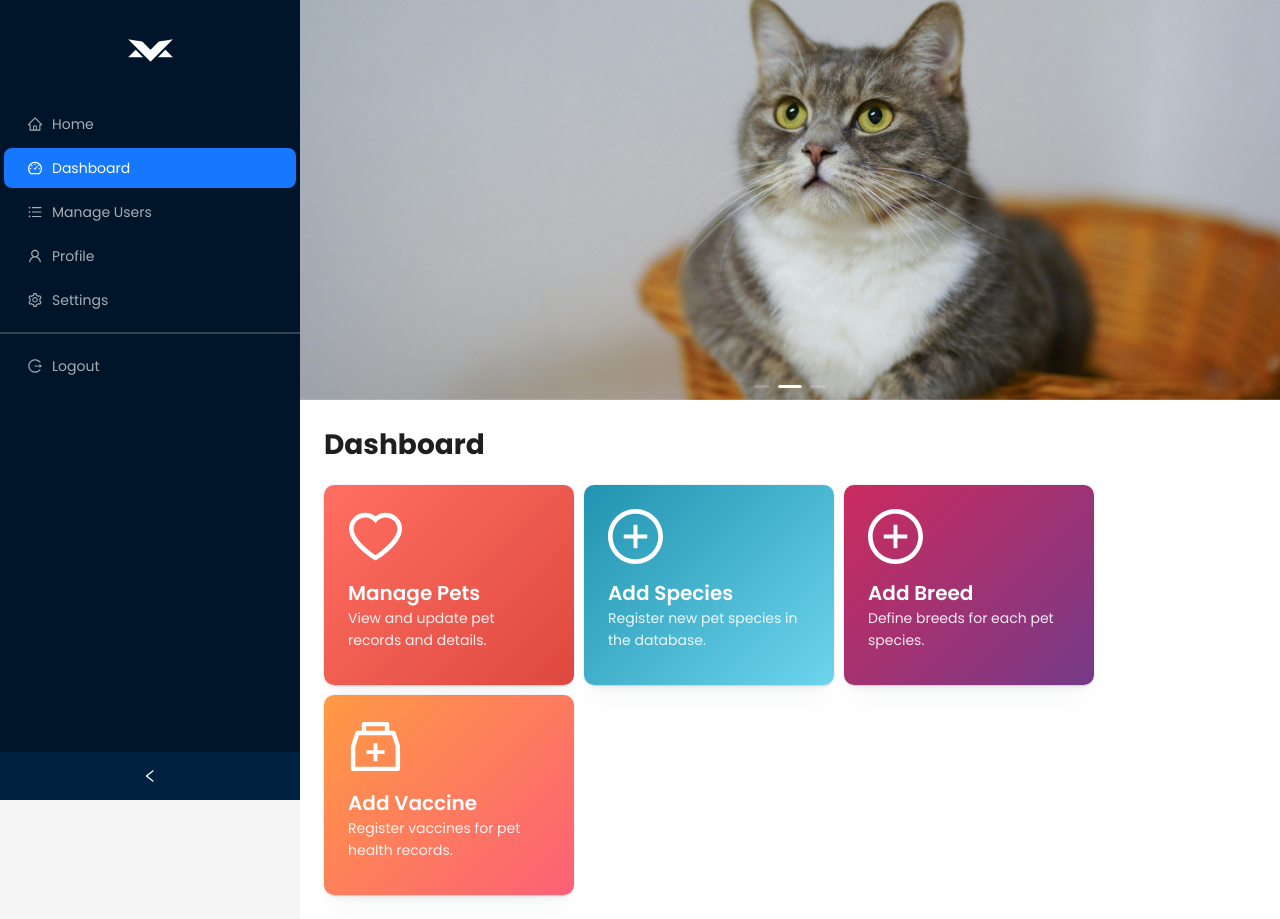
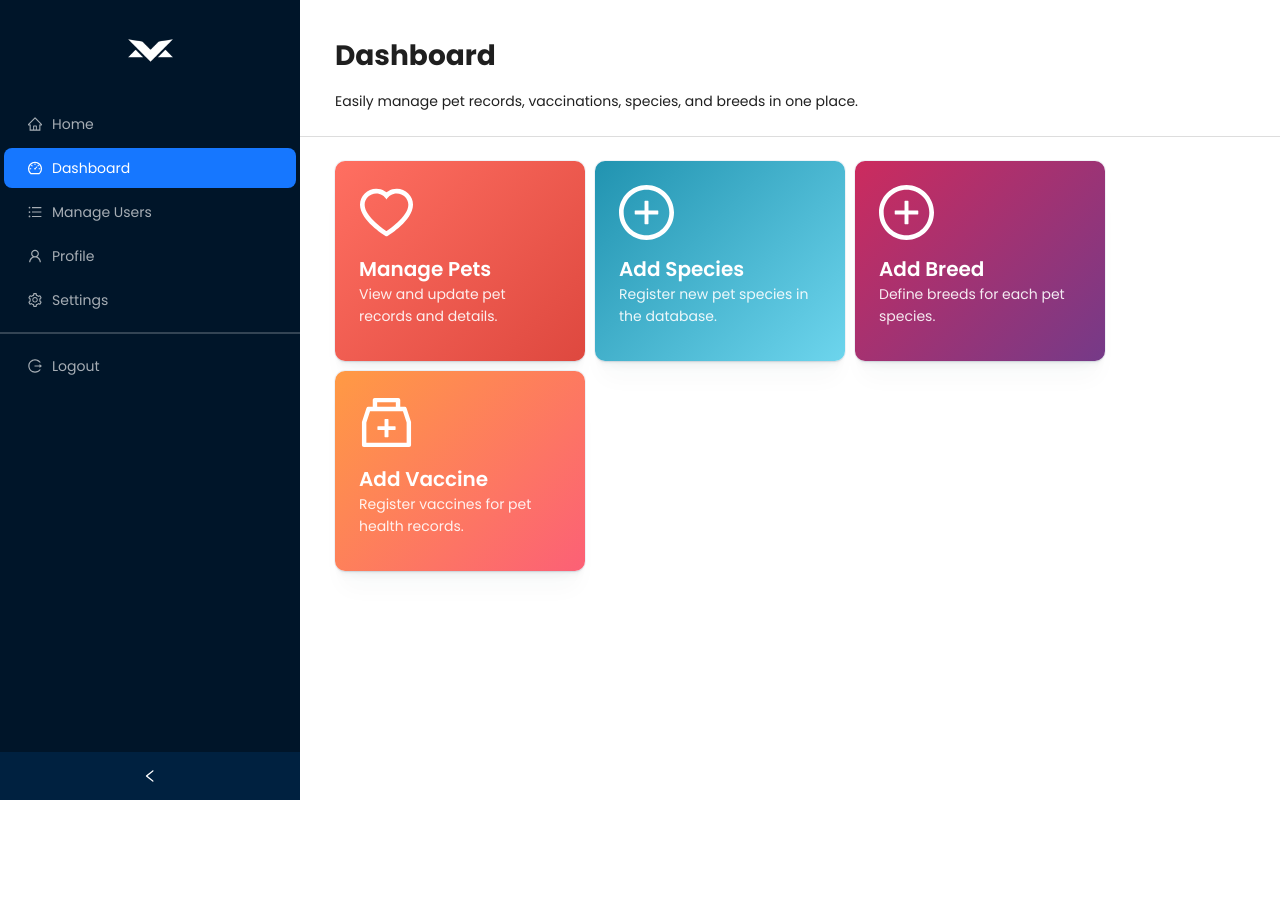
Before and after one commit to rozvalle/SoftEng-Pet-Vaccination-System, a React (Vite) app in the folder dashboard/: page / in a window 1280 px wide. After the commit the page ends 800 px from the top, so only its background shows below. Built offline with nearby package versions, Linux system fonts and the light colour scheme; sample sign-in values are in the browser's storage.

Commit message:
feat: enhance Dashboard, Login, and Manage Users pages with improved layout, styling, and carousel functionality

```diff
--- a/dashboard/src/pages/Dashboard.jsx
+++ b/dashboard/src/pages/Dashboard.jsx
@@ -1,4 +1,4 @@
-import { Layout, Card, Row, Col, Typography, Carousel } from "antd";
+import { Layout, Card, Row, Typography, Divider } from "antd";
 import { useNavigate } from "react-router-dom";
 import {
   HeartOutlined,
@@ -6,20 +6,12 @@ import {
   MedicineBoxOutlined
 } from "@ant-design/icons";
 import React from "react";
-import "../styles/Dashboard.css"; // Adjust the path as necessary
-import banner1 from "../assets/banner1.jpg";
-import banner2 from "../assets/banner2.jpg";
-import banner3 from "../assets/banner3.jpg";
+import "../styles/Dashboard.css";
 
 const { Title, Text } = Typography;
 
 export default function Dashboard() {
   const navigate = useNavigate();
-  const bannerImages = [
-    banner1,
-    banner2,
-    banner3,
-  ];
 
   const features = [
     {
@@ -54,19 +46,10 @@ export default function Dashboard() {
 
   return (
     <Layout style={{ backgroundColor: "#fff", gap: "0px", }}>
-     <Carousel autoplay effect="fade" style={{ marginBottom: "0px" }}>
-        {[1, 2, 3].map((num) => (
-          <div key={num}>
-            <img
-              src={bannerImages[num - 1]}
-              alt={`Slide ${num}`}
-              style={{ width: "100%", height: "400px", objectFit: "cover"}}
-            />
-          </div>
-        ))}
-      </Carousel>
-      <Layout style={{ padding: "24px", gap: "0px", backgroundColor: "#fff" }}>
+      <Layout style={{ padding: "35px", gap: "0px", backgroundColor: "#fff", marginBottom:0}}>
       <h1 className="dashboard-header">Dashboard</h1>
+      <p >Easily manage pet records, vaccinations, species, and breeds in one place.</p>
+      <Divider style={{borderColor: "#ddd", marginTop:10}} />
       <Row justify="left" style={{ gap: "10px" }}>
         {features.map((feature, index) => (
             <Card
--- a/dashboard/src/pages/Login.jsx
+++ b/dashboard/src/pages/Login.jsx
@@ -1,13 +1,20 @@
-import { Form, Input, Button, message, Checkbox } from "antd";
+import { Form, Input, Button, message, Checkbox, Carousel} from "antd";
+import banner1 from "../assets/banner1.jpg";
+import banner2 from "../assets/banner2.jpg";
+import banner3 from "../assets/banner3.jpg";
 import { LockOutlined, UserOutlined } from "@ant-design/icons";
 import axios from "axios";
 import { useState } from "react";
 import { useNavigate } from "react-router-dom";
 import "../styles/Login.css";
-import loginimage from "../assets/banner3.jpg";
 import logo from "../assets/furcare.png";
 
 export default function Login() {
+  const bannerImages = [
+    banner1,
+    banner2,
+    banner3,
+  ];
   const [loading, setLoading] = useState(false);
   const navigate = useNavigate();
 
@@ -31,7 +38,17 @@ export default function Login() {
   return (
     <div className="login-container">
       <div className="login-image">
-         { /* <img src={loginimage} alt="Login" style={{ width: "100%", height: "100vh", objectFit: "cover" }} /> */}
+        <Carousel autoplay effect="fade">
+          {[1, 2, 3].map((num) => (
+            <div key={num}>
+              <img
+                src={bannerImages[num - 1]}
+                alt={`Slide ${num}`}
+                style={{ width: "100%", height:"100vh", objectFit: "cover"}}
+              />
+            </div>
+          ))}
+        </Carousel>
       </div>
       <div className="login-form">
         <div className="login-logo">
--- a/dashboard/src/pages/ManageUsers.jsx
+++ b/dashboard/src/pages/ManageUsers.jsx
@@ -151,8 +151,8 @@ function ManageUsers() {
         <Content style={{
           overflow: "hidden",
           padding: 35, background: "#fff", borderRadius: "6px", boxShadow: "0 2px 8px rgba(0, 0, 0, 0.1)", }}>
-          <h1 className="h1-user">Manage Users</h1>
-          <p>Manage user accounts in this page</p>
+          <h1 className="h1-user">User Management</h1>
+          <p>Manage user accounts, update details, and control access efficiently.</p>
           <Divider style={{borderColor: "#ddd" }} />
           <div className="table-top-parent">
             <div className="header-user">
--- a/dashboard/src/styles/Login.css
+++ b/dashboard/src/styles/Login.css
@@ -28,9 +28,6 @@
 .login-image {
     width: 50%;
     height: 100vh;
-    background-size: cover; /* Ensures the image covers the div */
-    background-position: center; /* Centers the image */
-    background-image: url('../assets/banner3.jpg');
 }
 
 .password-field {
@@ -41,3 +38,7 @@
     text-align: center;
     margin-bottom: 40px;
 }
+
+h1 {
+    margin: 0;
+}
```
